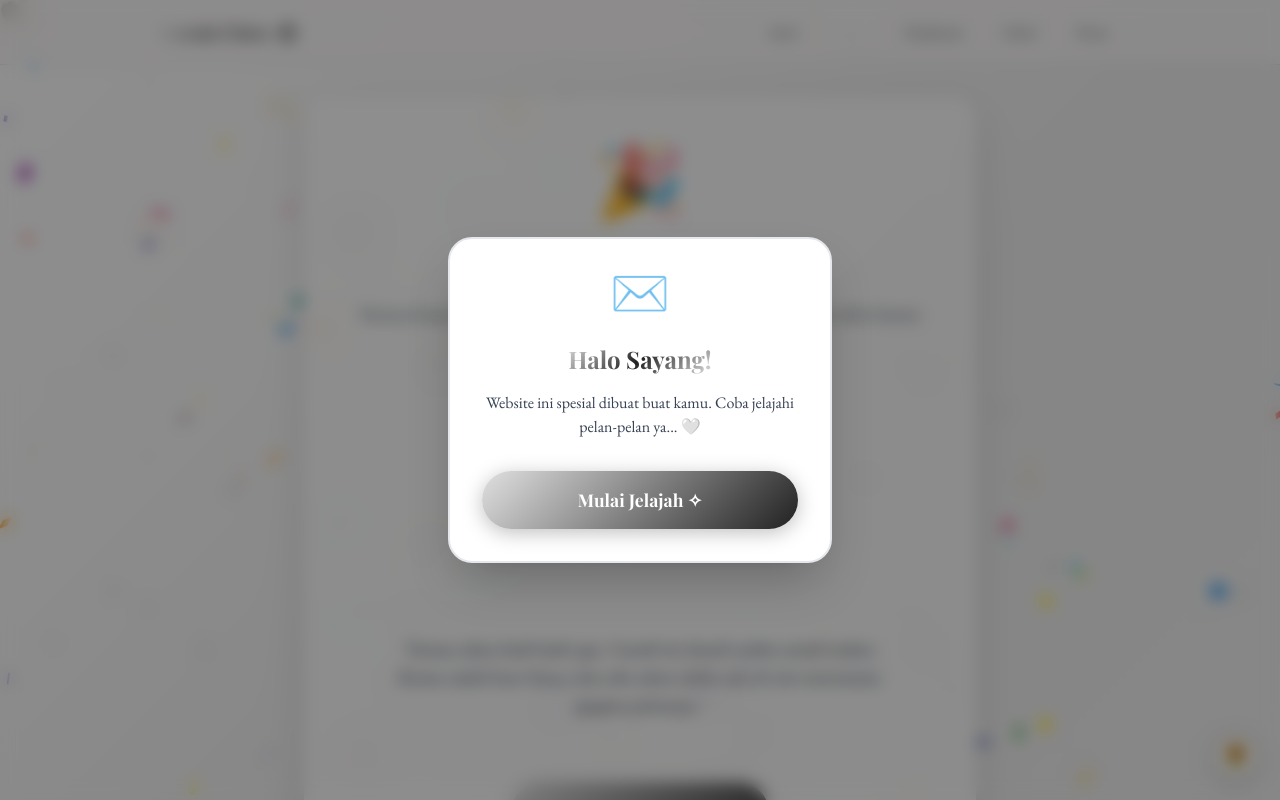
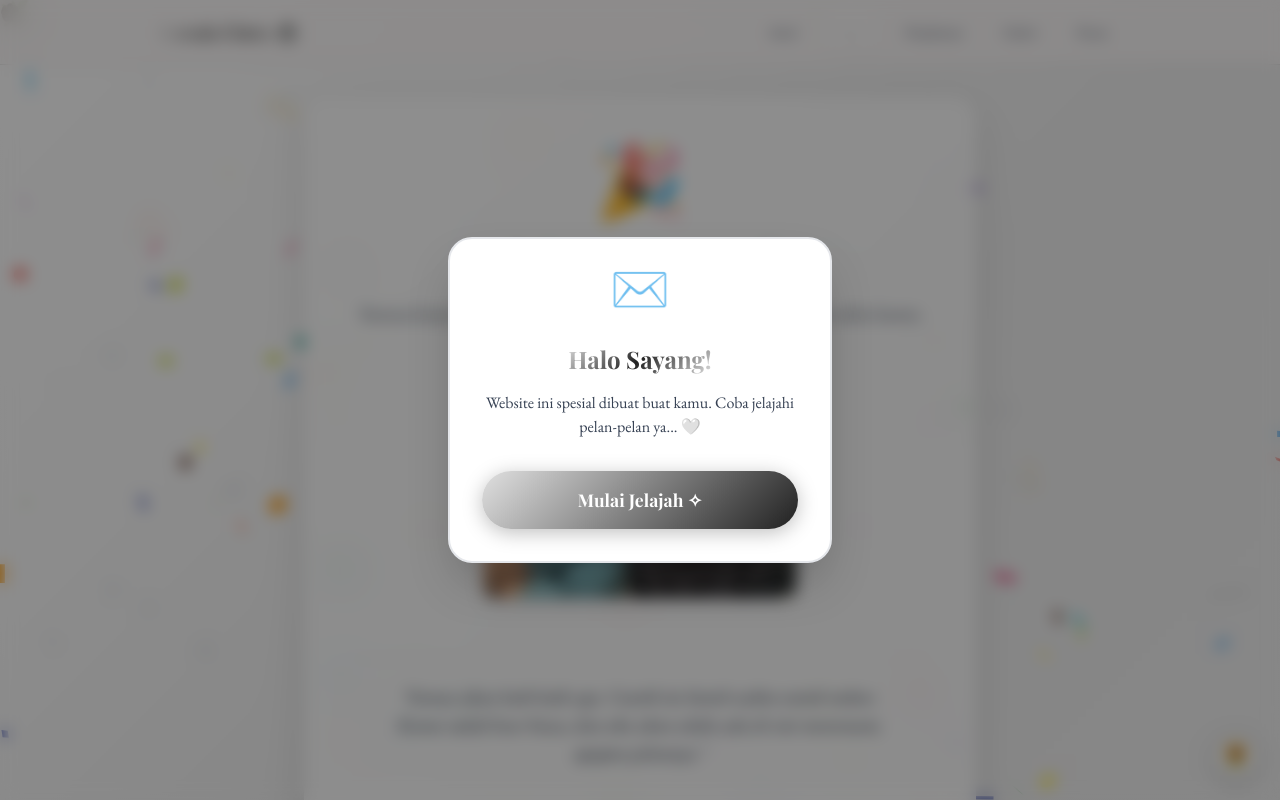
Before and after one commit to Barli-Pemula/SNBT-C, a Next.js app in the folder snbt-website/: page /hasil in a window 1280 px wide. Shown: the top 800 px of the page. Built offline with nearby package versions, Linux system fonts and the light colour scheme; a web font is replaced by a local one.

Commit message:
UI: Adjust image ratio and position on hasil page to prevent face cutoff

```diff
--- a/snbt-website/src/app/hasil/page.tsx
+++ b/snbt-website/src/app/hasil/page.tsx
@@ -33,12 +33,12 @@ export default function HasilPage() {
         <p className="text-xl text-gray-700 mb-8 leading-relaxed">
           Semua kerja kerasmu terbayar. Kamu luar biasa, dan aku selalu tahu kamu bisa melakukannya.
         </p>
-        <div className="w-full max-w-xs h-40 rounded-2xl mb-8 relative border-4 border-gray-100 shadow-md overflow-hidden bg-gray-50">
+        <div className="w-full max-w-xs h-52 rounded-2xl mb-8 relative border-4 border-gray-100 shadow-md overflow-hidden bg-gray-50">
           <Image
             src="/images/Snapchat-2033389452.jpg"
             alt="Foto Kemenangan"
             fill
-            className="object-cover hover:scale-105 transition-transform duration-500"
+            className="object-cover object-[center_15%] hover:scale-105 transition-transform duration-500"
           />
         </div>
 
```
